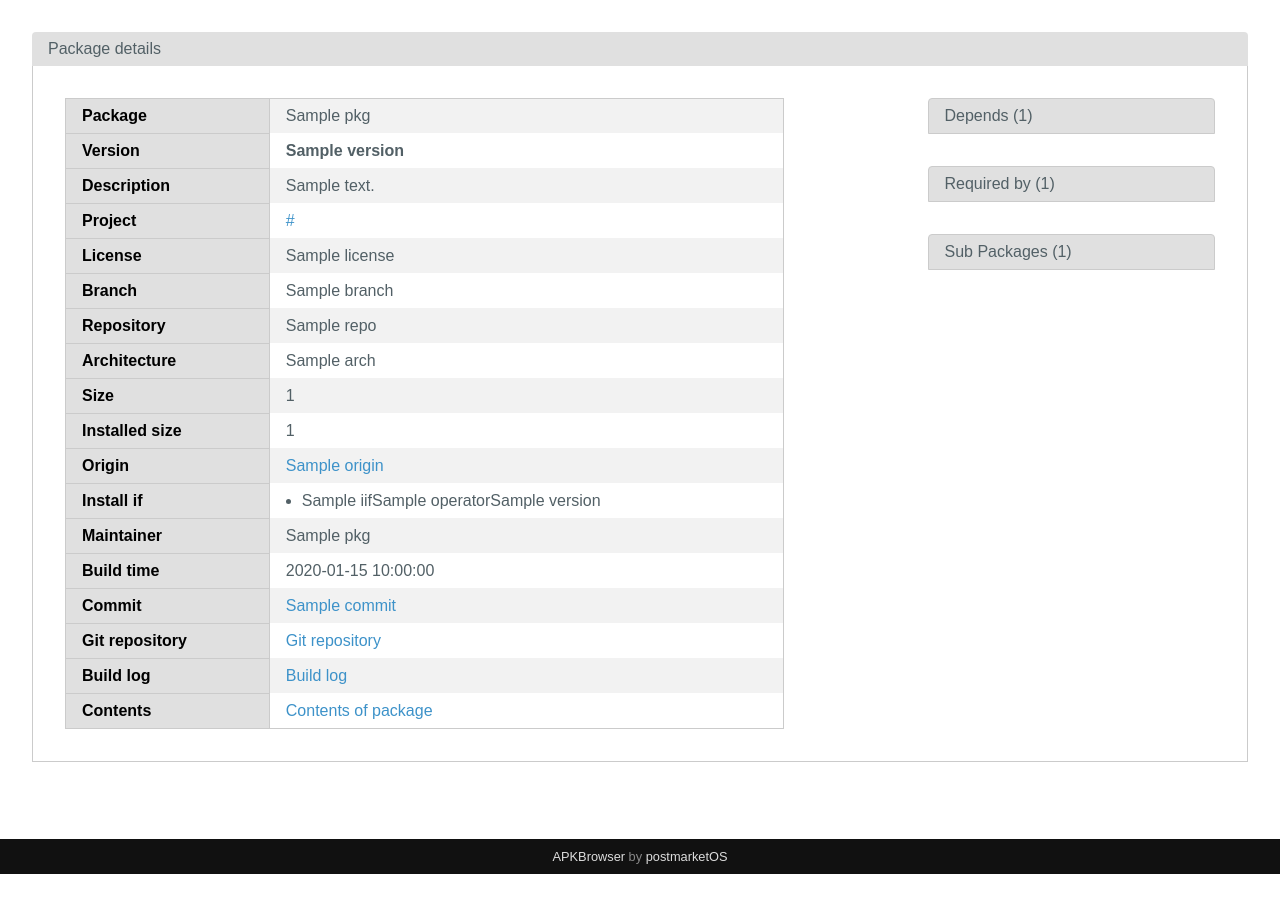
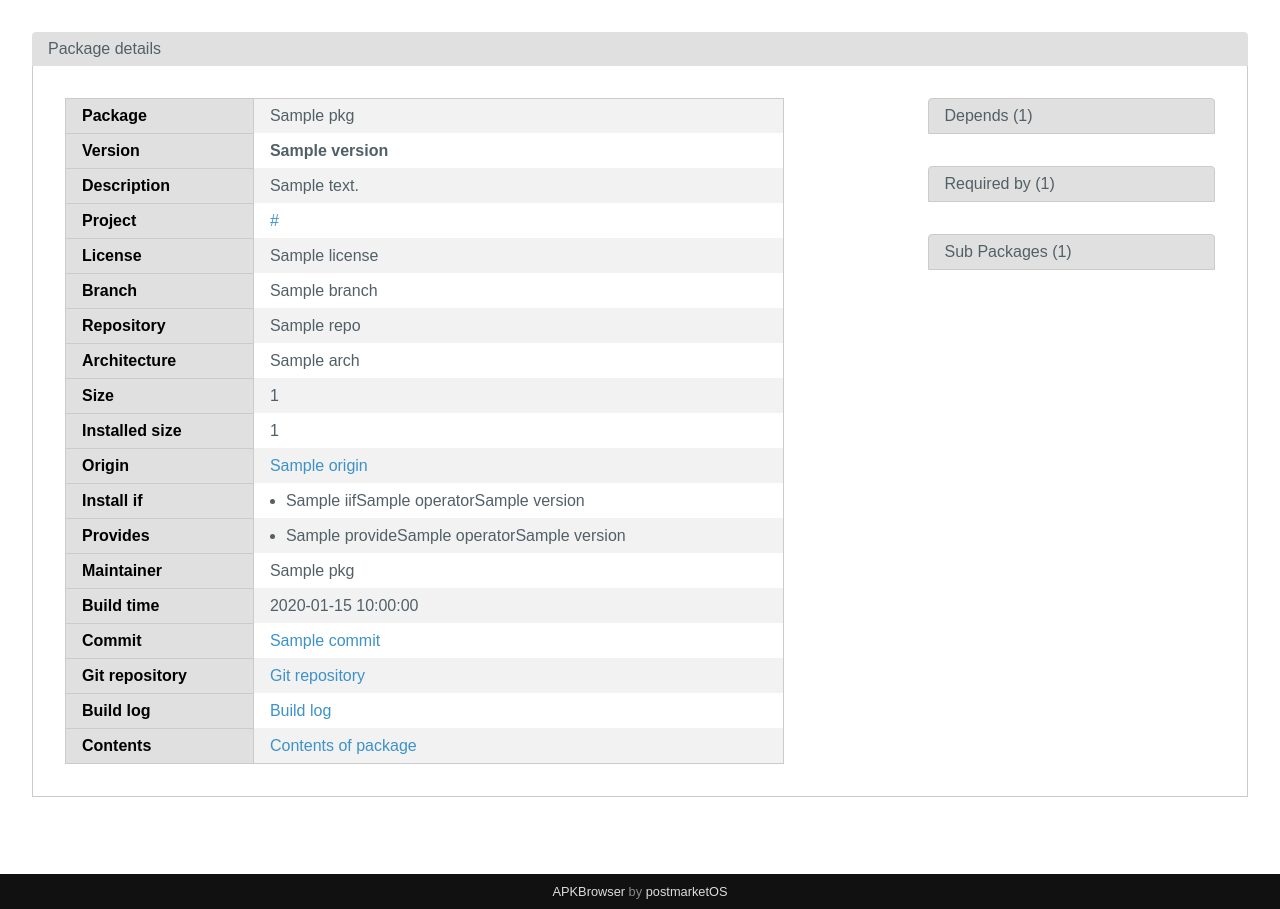
Before and after one commit to chimera-linux/apkbrowser, a Flask app: template templates/package.html in a window 1280 px wide. Shown: the part 169-1078 px from the top of the page. Before the commit the page ends 1043 px from the top, so only its background shows below. Run offline with Flask 2, Linux system fonts and the light colour scheme; the template is opened without the code that fills it: most values are stand-ins (such as "Sample title", 1, 10 or a date in 2020); grey boxes marked "Sample" are stand-in pictures.

Commit message:
Display provides info

```diff
--- a/app.py
+++ b/app.py
@@ -252,6 +252,27 @@ def get_install_if(branch, package_id):
     return result
 
 
+def get_provides(branch, package_id, pkgname):
+    db = getattr(g, '_db', None)
+    if db is None:
+        open_databases()
+        db = getattr(g, '_db', None)
+
+    sql = """
+        SELECT name, operator, version
+        FROM provides
+        WHERE pid = ?
+            AND name != ?
+    """
+
+    cur = db[branch].cursor()
+    cur.execute(sql, [package_id, pkgname])
+
+    fields = [i[0] for i in cur.description]
+    result = [dict(zip(fields, row)) for row in cur.fetchall()]
+    return result
+
+
 def sizeof_fmt(num, suffix='B'):
     for unit in ['', 'Ki', 'Mi', 'Gi', 'Ti', 'Pi', 'Ei', 'Zi']:
         if abs(num) < 1024.0:
@@ -349,6 +370,7 @@ def package(branch, repo, arch, name):
     required_by = get_required_by(branch, package['id'], arch)
     subpackages = get_subpackages(branch, repo, package['origin'], arch)
     install_if = get_install_if(branch, package['id'])
+    provides = get_provides(branch, package['id'], package['name'])
 
     return render_template("package.html",
                            **get_settings(),
@@ -364,6 +386,7 @@ def package(branch, repo, arch, name):
                            num_subpackages=len(subpackages),
                            subpackages=subpackages,
                            install_if=install_if,
+                           provides=provides,
                            pkg=package)
 
 
--- a/templates/package.html
+++ b/templates/package.html
@@ -82,7 +82,22 @@
                                         </ul>
                                     </td>
                                 </tr>
-
+                            {% endif %}
+                            {% if provides %}
+                                <tr>
+                                    <th class="header">Provides</th>
+                                    <td>
+                                        <ul class="compact">
+                                            {% for p in provides %}
+                                                {% if p.operator %}
+                                                    <li>{{ p.name }}{{ p.operator }}{{ p.version }}</li>
+                                                {% else %}
+                                                    <li>{{ p.name }}</li>
+                                                {% endif %}
+                                            {% endfor %}
+                                        </ul>
+                                    </td>
+                                </tr>
                             {% endif %}
                             <tr>
                                 <th class="header">Maintainer</th>
```
